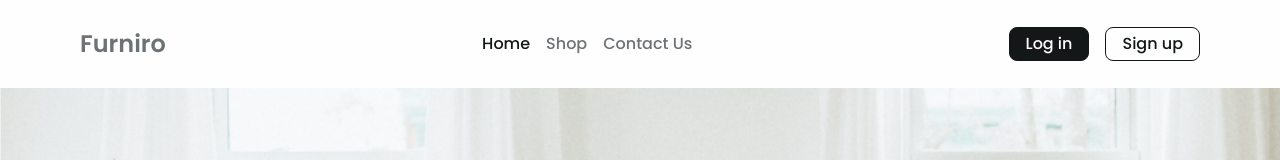
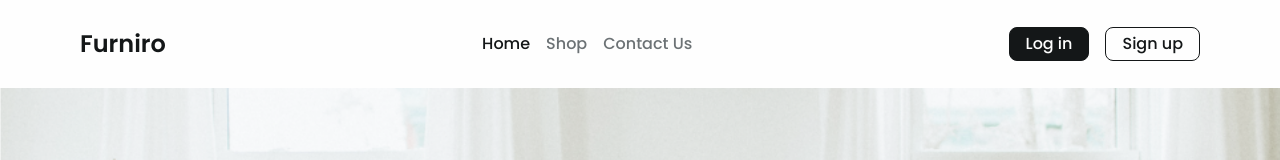
Before and after one commit to Abdalrhman-Almarakeby/furniro-frontend, a Next.js app: page / in a window 1280 px wide. Shown: the top 160 px of the page. Built offline with nearby package versions, Linux system fonts and the light colour scheme; no server answers.

Commit message:
Update Header logo style.

```diff
--- a/src/components/ui/header/navbar.tsx
+++ b/src/components/ui/header/navbar.tsx
@@ -26,7 +26,10 @@ export function Navbar({ isOpen, toggle, isMenuHidden }: NavbarProps) {
         isOpen ? "left-0 flex animate-menu-open" : "-left-[110%] hidden animate-menu-close"
       )}
     >
-      <p className="mr-auto hidden text-3xl font-semibold md:block" aria-hidden="true">
+      <p
+        className="text-neutral-7 mr-auto hidden text-3xl font-semibold md:block"
+        aria-hidden="true"
+      >
         Furniro
       </p>
 
```
